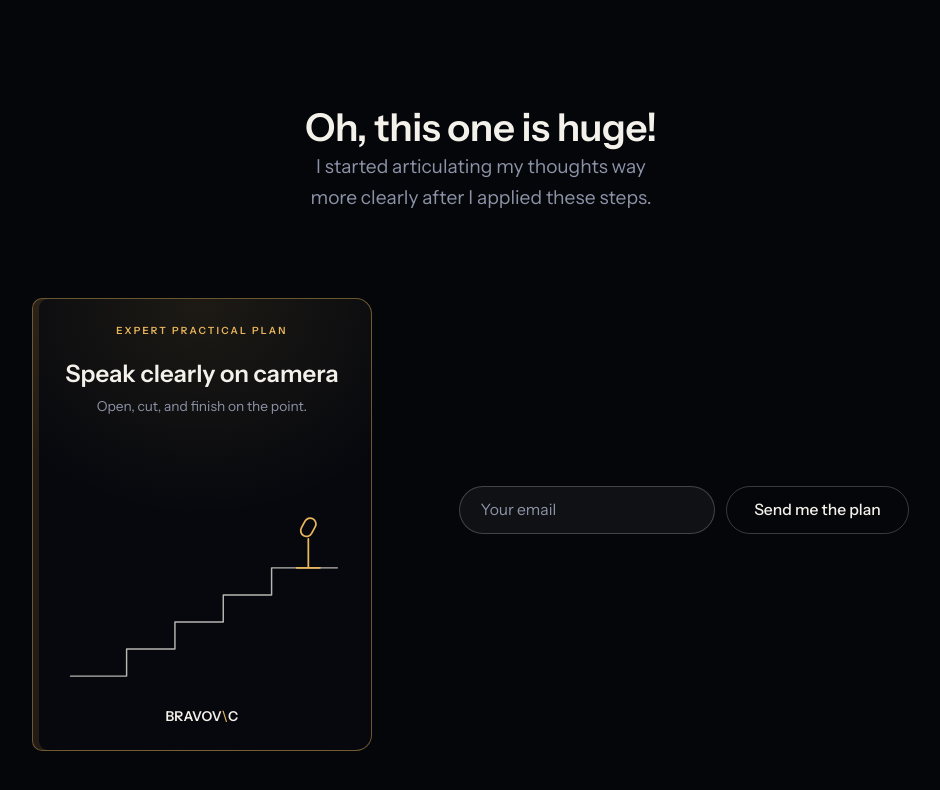
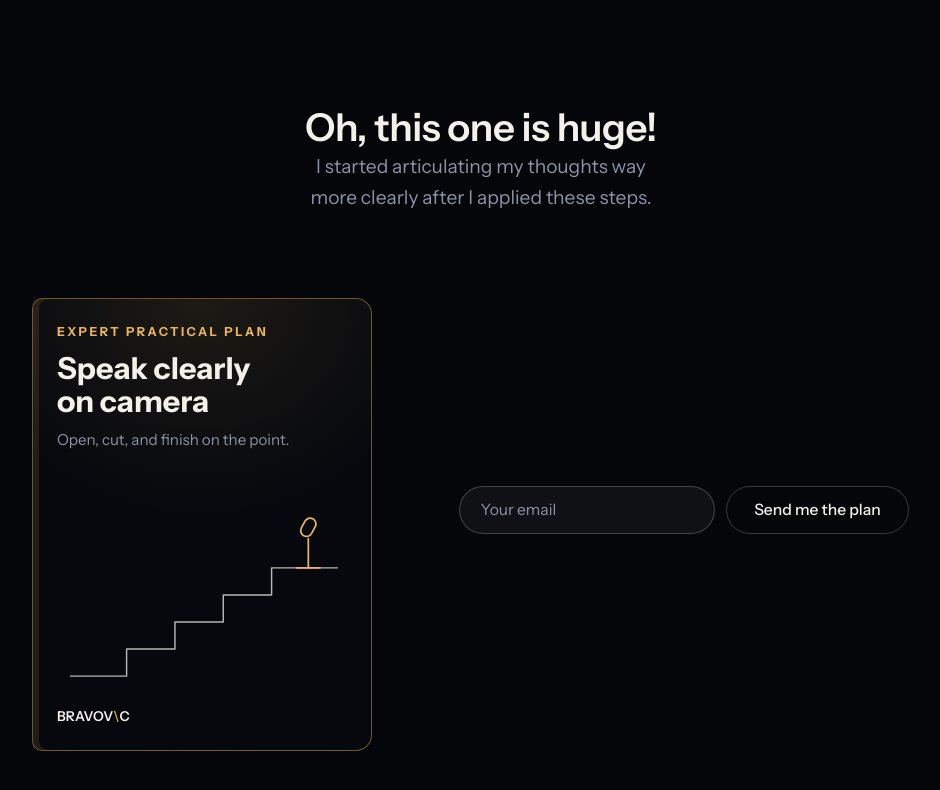
Before and after one commit to ViktorBravovik/bravovic, a plain HTML site: page index.html in a window 1280 px wide. Shown: the part 1572-2362 px from the top of the page, without its empty margins (159-1099 px from the left). Drawn offline with Linux system fonts and the light colour scheme.

Commit message:
Match the book cover to the reference design
Left-align the cover's content (eyebrow, headline, subhead, logo)
instead of centering it, bump up the eyebrow/headline weight and
size, and pull the headline block closer to the top of the card.

Co-Authored-By: Claude Sonnet 5 <noreply@anthropic.com>

```diff
--- a/index.html
+++ b/index.html
@@ -318,8 +318,8 @@ h2{
   box-shadow:inset 6px 0 0 rgba(233,182,92,0.12); /* the spine */
   display:flex;
   flex-direction:column;
-  align-items:center;
-  text-align:center;
+  align-items:flex-start;
+  text-align:left;
   overflow:hidden;
   font:inherit;
   color:inherit;
@@ -327,33 +327,33 @@ h2{
 }
 .cover:focus-visible{ outline:2px solid var(--accent); outline-offset:4px; }
 .cover-top{
-  font-size:0.62rem;
-  font-weight:600;
-  letter-spacing:0.22em;
+  font-size:0.78rem;
+  font-weight:700;
+  letter-spacing:0.2em;
   text-transform:uppercase;
   color:var(--accent);
 }
 /* the title and its line fold away and the next plan's unfold */
 .cover-words{
-  margin-top:1.4rem;
+  margin-top:0.8rem;
   min-height:6.6rem;
   display:flex;
   flex-direction:column;
-  gap:0.5rem;
+  gap:0.6rem;
   transform-origin:50% 0;
   transition:transform .4s ease, opacity .4s ease;
 }
 .cover-words.fold{ transform:perspective(400px) rotateX(-80deg); opacity:0; }
 .cover-title{
-  font-size:1.5rem;
-  font-weight:600;
-  line-height:1.25;
+  font-size:1.9rem;
+  font-weight:700;
+  line-height:1.1;
   text-wrap:balance;
   color:var(--fg);
 }
 .cover-sub{
-  font-size:0.86rem;
-  line-height:1.45;
+  font-size:0.95rem;
+  line-height:1.4;
   text-wrap:balance;
   color:var(--muted);
 }
```
